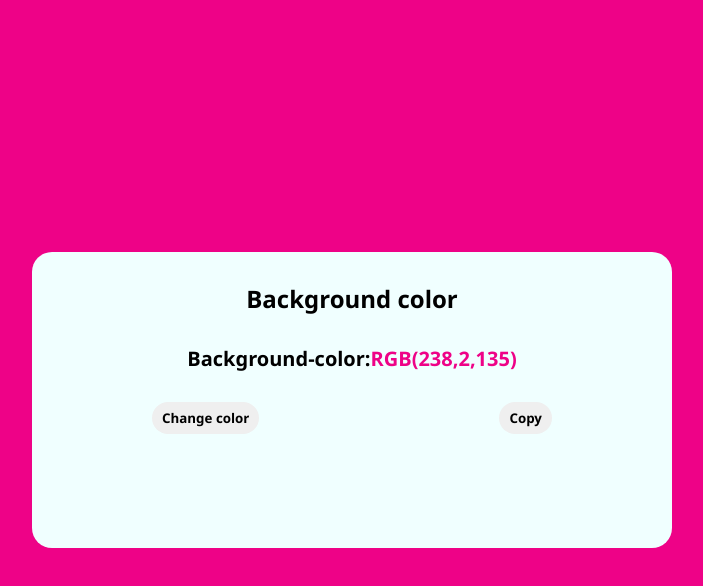
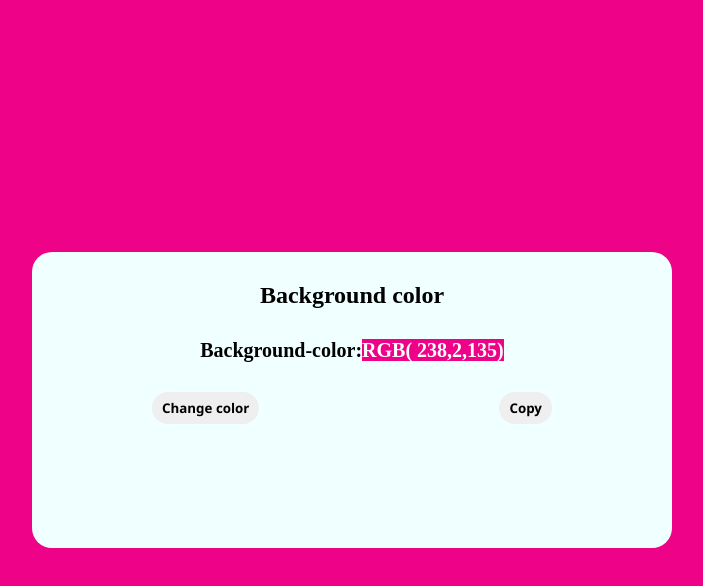
Before and after one commit to dazuaje/BackgroundRandomPickerColor, a plain HTML site: page index.html in a window 1280 px wide. Both pictures are taken after a click on the button "Change color". Shown: the whole page, without its empty margins (288-991 px from the left). Drawn offline with Linux system fonts and the light colour scheme.

Commit message:
Revert "Cursor pointer css"
This reverts commit 74f2d5ef52e874f7f2e533b35a0f573506fe19b5.

```diff
--- a/app.js
+++ b/app.js
@@ -8,11 +8,11 @@ btn.addEventListener('click', (e) => {
     const blue = Math.floor(Math.random() * 255);
     const green = Math.floor(Math.random() * 255);
 
-    const fullColor =  `RGB(${red},${green},${blue})`
+    const fullColor =  `RGB( ${red},${green},${blue})`
 
     backgroundcolor.style.backgroundColor = fullColor;
     text.textContent = fullColor;
-    text.style.color = fullColor
+    text.style.backgroundColor = fullColor
 
 
 });
--- a/style.css
+++ b/style.css
@@ -3,7 +3,6 @@ body {
   margin: 0;
   -webkit-box-sizing: border-box;
           box-sizing: border-box;
-  font-family: 'Segoe UI', Tahoma, Geneva, Verdana, sans-serif;
 }
 
 .backgroundAllPage {
@@ -42,12 +41,11 @@ body {
   margin-bottom: 65px;
   text-align: center;
   font-size: 20px;
-  color: #000;
+  color: #fff;
 }
 
 .btn {
   border: none;
-  cursor: pointer;
   border-radius: 20px;
   -webkit-border-radius: 20px;
   -moz-border-radius: 20px;
```
